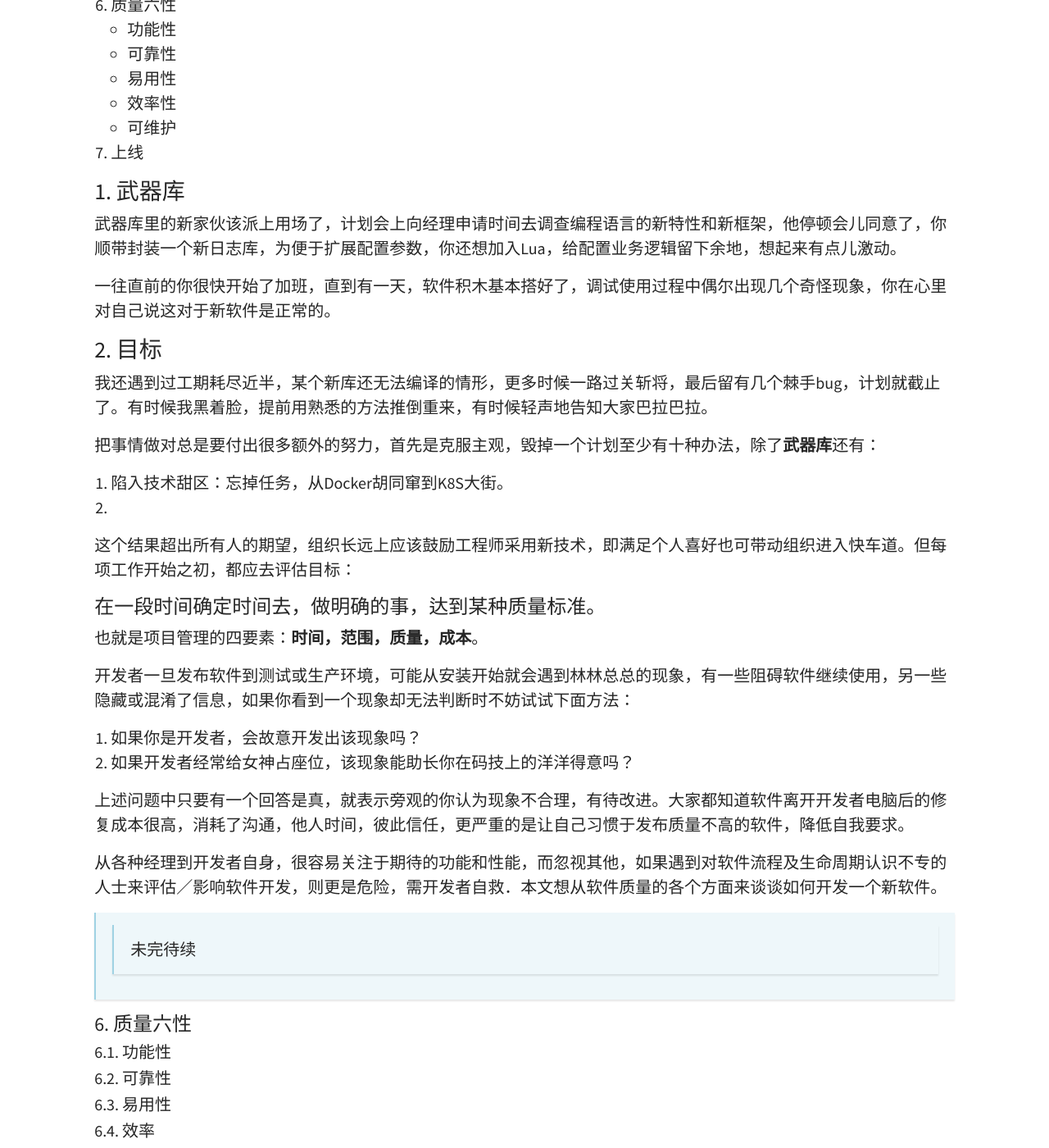
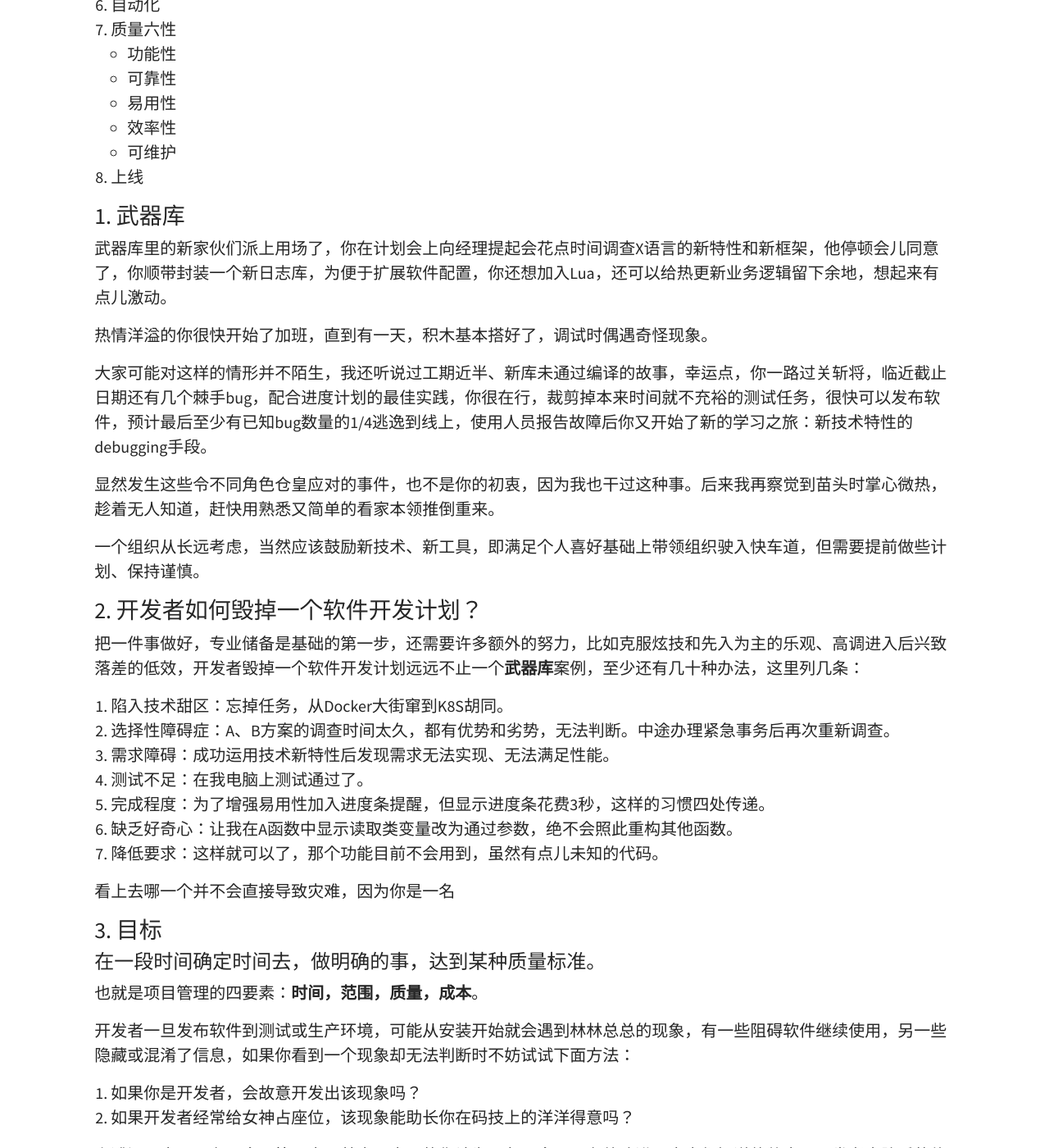
Before and after one commit to hubugui/hubugui.github.io, a Jekyll site: the page built from _posts/2021-01-18-码与茶-开始一个新软件.md, in a window 1280 px wide and 1400 px high, scrolled down 618 px. Shown: the whole window at 82% size. Built offline with Jekyll 4.4.1, drawn with Linux system fonts in a browser that asks for light colours; comment, search, counter and statistics services are not loaded; some of the changed text lies outside the part shown.

Commit message:
Update 2021-01-18-码与茶-开始一个新软件.md

```diff
--- a/_posts/2021-01-18-码与茶-开始一个新软件.md
+++ b/_posts/2021-01-18-码与茶-开始一个新软件.md
@@ -13,40 +13,52 @@ excerpt_separator: <!--more-->
 <!--more-->
 {:toc}
 
-这是个好消息，你又接到开发新软件的要求，哪怕功能像以前一样平淡无奇。
+这是个好消息，优秀的你又接到开发新软件的要求，哪怕功能像以前一样平淡无奇。
 
 1. 武器库
-2. 目标
+2. 开发者如何毁掉一个软件开发计划？
+3. 目标
   * 需求
   * 设计和技术
   * 时间和人手
-3. 开发
-4. 测试
-5. 自动化
-6. 质量六性
+4. 开发
+5. 测试
+6. 自动化
+7. 质量六性
   * 功能性
   * 可靠性
   * 易用性
   * 效率性
   * 可维护
-7. 上线
+8. 上线
 
 ### 1. 武器库
 
-武器库里的新家伙该派上用场了，计划会上向经理申请时间去调查编程语言的新特性和新框架，他停顿会儿同意了，你顺带封装一个新日志库，为便于扩展配置参数，你还想加入Lua，给配置业务逻辑留下余地，想起来有点儿激动。
+武器库里的新家伙们派上用场了，你在计划会上向经理提起会花点时间调查X语言的新特性和新框架，他停顿会儿同意了，你顺带封装一个新日志库，为便于扩展软件配置，你还想加入Lua，还可以给热更新业务逻辑留下余地，想起来有点儿激动。
 
-一往直前的你很快开始了加班，直到有一天，软件积木基本搭好了，调试使用过程中偶尔出现几个奇怪现象，你在心里对自己说这对于新软件是正常的。
+热情洋溢的你很快开始了加班，直到有一天，积木基本搭好了，调试时偶遇奇怪现象。
 
-### 2. 目标
+大家可能对这样的情形并不陌生，我还听说过工期近半、新库未通过编译的故事，幸运点，你一路过关斩将，临近截止日期还有几个棘手bug，配合进度计划的最佳实践，你很在行，裁剪掉本来时间就不充裕的测试任务，很快可以发布软件，预计最后至少有已知bug数量的1/4逃逸到线上，使用人员报告故障后你又开始了新的学习之旅：新技术特性的debugging手段。
 
-我还遇到过工期耗尽近半，某个新库还无法编译的情形，更多时候一路过关斩将，最后留有几个棘手bug，计划就截止了。有时候我黑着脸，提前用熟悉的方法推倒重来，有时候轻声地告知大家巴拉巴拉。
+显然发生这些令不同角色仓皇应对的事件，也不是你的初衷，因为我也干过这种事。后来我再察觉到苗头时掌心微热，趁着无人知道，赶快用熟悉又简单的看家本领推倒重来。
 
-把事情做对总是要付出很多额外的努力，首先是克服主观，毁掉一个计划至少有十种办法，除了**武器库**还有：
+一个组织从长远考虑，当然应该鼓励新技术、新工具，即满足个人喜好基础上带领组织驶入快车道，但需要提前做些计划、保持谨慎。
 
-1. 陷入技术甜区：忘掉任务，从Docker胡同窜到K8S大街。
-2.
+### 2. 开发者如何毁掉一个软件开发计划？
 
-这个结果超出所有人的期望，组织长远上应该鼓励工程师采用新技术，即满足个人喜好也可带动组织进入快车道。但每项工作开始之初，都应去评估目标：
+把一件事做好，专业储备是基础的第一步，还需要许多额外的努力，比如克服炫技和先入为主的乐观、高调进入后兴致落差的低效，开发者毁掉一个软件开发计划远远不止一个**武器库**案例，至少还有几十种办法，这里列几条：
+
+1. 陷入技术甜区：忘掉任务，从Docker大街窜到K8S胡同。
+2. 选择性障碍症：A、B方案的调查时间太久，都有优势和劣势，无法判断。中途办理紧急事务后再次重新调查。
+3. 需求障碍：成功运用技术新特性后发现需求无法实现、无法满足性能。
+4. 测试不足：在我电脑上测试通过了。
+5. 完成程度：为了增强易用性加入进度条提醒，但显示进度条花费3秒，这样的习惯四处传递。
+6. 缺乏好奇心：让我在A函数中显示读取类变量改为通过参数，绝不会照此重构其他函数。
+7. 降低要求：这样就可以了，那个功能目前不会用到，虽然有点儿未知的代码。
+
+看上去哪一个并不会直接导致灾难，因为你是一名
+
+### 3. 目标
 
 #### 在一段时间确定时间去，做明确的事，达到某种质量标准。
 
```
